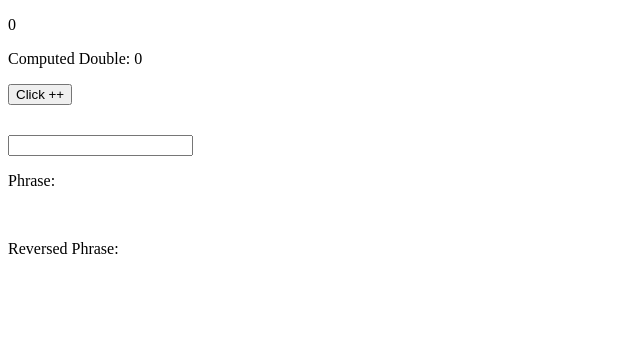
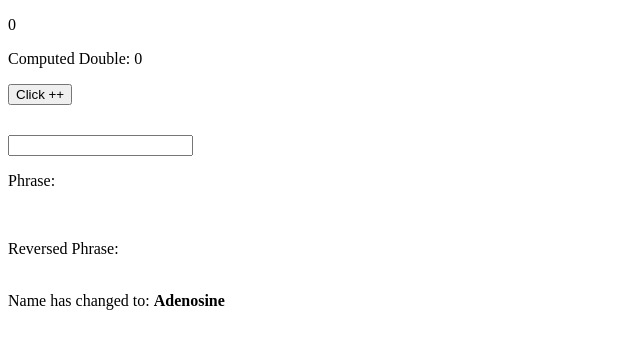
Before and after one commit to aximilli1212/vueComps, a Vue app in the folder composition-nomix/: page / in a window 1280 px wide. Shown: the top 348 px of the page, without its empty margins (0-640 px from the left). Built offline with nearby package versions, Linux system fonts and the light colour scheme.

Commit message:
Register Alert component

```diff
--- a/composition-nomix/src/App.vue
+++ b/composition-nomix/src/App.vue
@@ -8,18 +8,18 @@
     <input type="text" v-model="phrase" /> <br />
     <p>Phrase: {{phrase}}</p> <br />
     <p>Reversed Phrase: {{reversedPhrase}}</p> <br />
-<!--    <app-alert :user="user"/>-->
+    <app-alert :user="user"/>
   </div>
 </template>
-<script>
+<script >
 import {useVal} from "./useVal";
 import AppAlert from "./components/Alert"
 
 export default {
   name: "App",
-  // components: {
-  //   AppAlert
-  // },
+  components: {
+    AppAlert
+  },
   setup (){
    const {
      state:{num, phrase, reversedPhrase, double, user}, actions:{increment}} = useVal()
```
